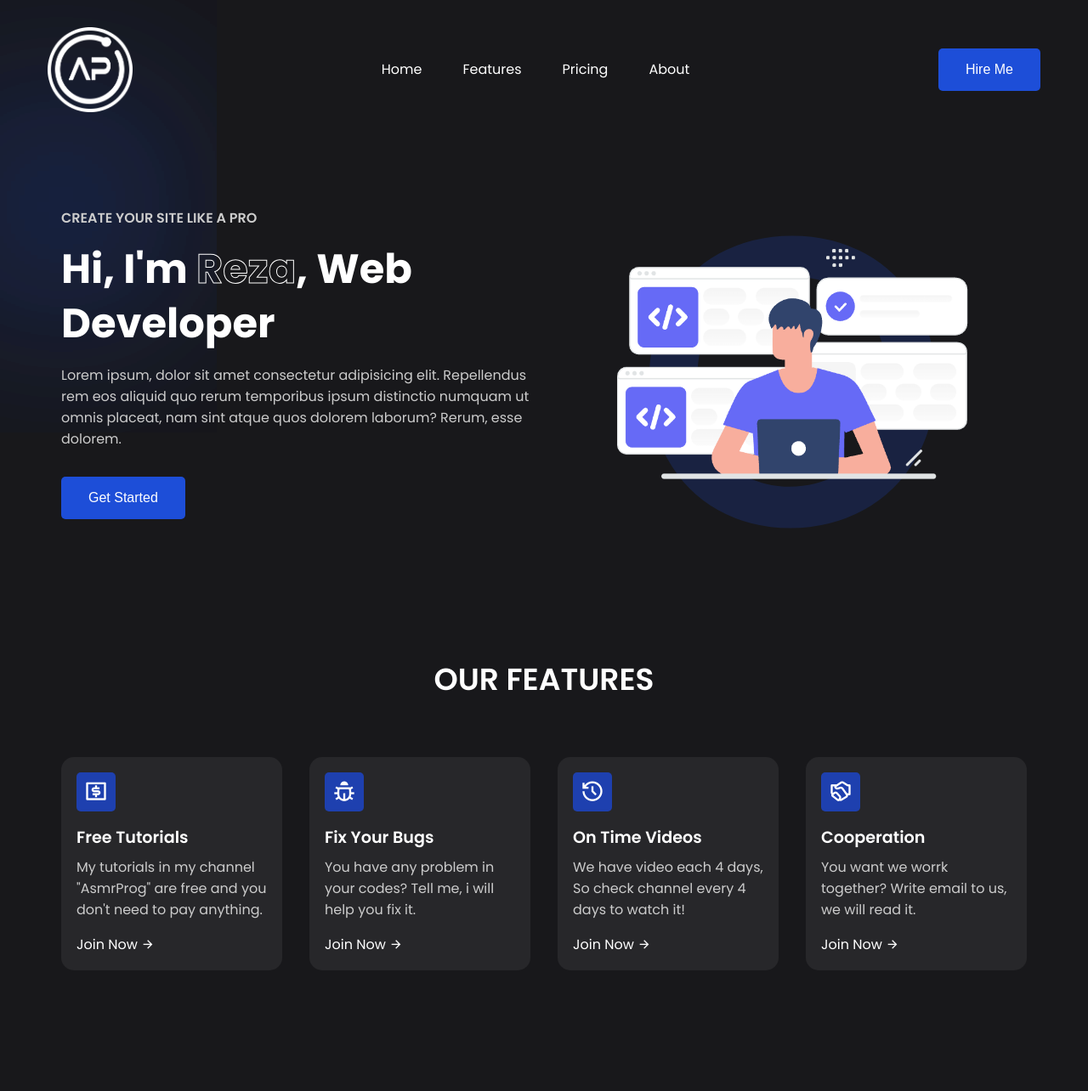
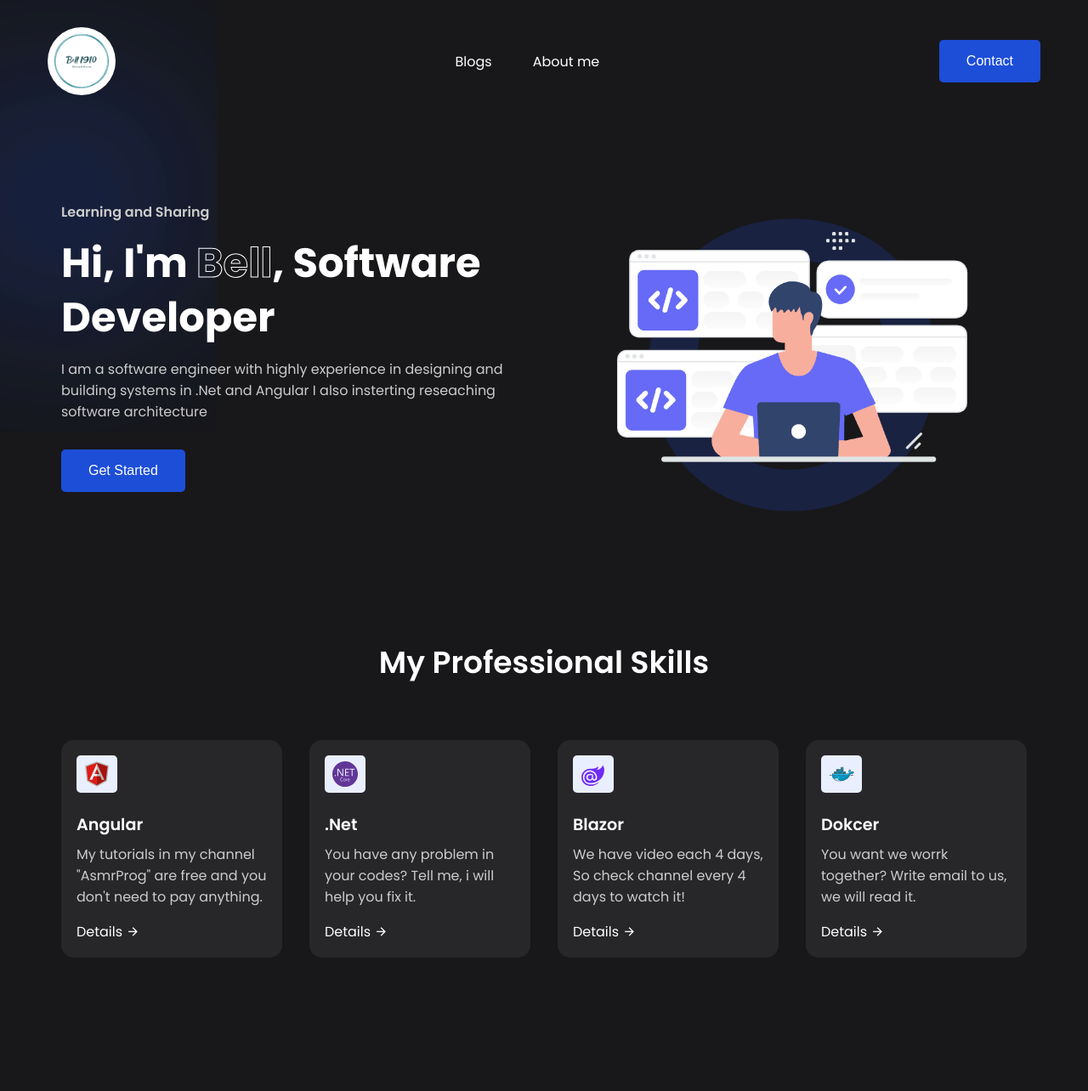
Before and after one commit to anhvuhoangbkhn/anhvuhoangbkhn.github.io, a plain HTML site: page index.html in a window 1280 px wide. Shown: the top 1284 px of the page at 85% size. Drawn offline with nearby package versions, Linux system fonts and the light colour scheme.

Commit message:
Sytlying

```diff
--- a/index.html
+++ b/index.html
@@ -6,37 +6,35 @@
     <meta name="viewport" content="width=device-width, initial-scale=1.0">
     <link rel="stylesheet" href="https://cdnjs.cloudflare.com/ajax/libs/remixicon/3.5.0/remixicon.min.css">
     <link rel="stylesheet" href="style.css">
-    <title>Personal Portfolio #1 | AsmrProg</title>
+    <title>AnhVuHoang | Bell</title>
 </head>
 
 <body>
-
     <nav>
         <div class="nav-logo">
-            <a href="#">
-                <img src="images/logo.png">
+            <a href="#" class="circular--portrait">
+                <img src="images/logo1.png">
             </a>
         </div>
 
         <ul class="nav-links">
-            <li class="link"><a href="#">Home</a></li>
-            <li id="link1" class="link"><a href="#">Features</a></li>
-            <li id="link2" class="link"><a href="#">Pricing</a></li>
-            <li id="link3" class="link"><a href="#">About</a></li>
+            <li class="link"><a href="#">Blogs</a></li>
+            <!-- <li id="link1" class="link"><a href="#">Features</a></li>
+            <li id="link2" class="link"><a href="#">Pricing</a></li> -->
+            <li id="link3" class="link"><a href="#">About me</a></li>
         </ul>
-        <button class="btn">Hire Me</button>
+        <button class="btn">Contact</button>
     </nav>
 
     <header class="container">
         <div class="content">
             <span class="blur"></span>
             <span class="blur"></span>
-            <h4>CREATE YOUR SITE LIKE A PRO</h4>
-            <H1>Hi, I'm <span>Reza</span>, Web Developer</H1>
+            <h4>Learning and Sharing</h4>
+            <H1>Hi, I'm <span>Bell</span>, Software Developer</H1>
             <p>
-                Lorem ipsum, dolor sit amet consectetur adipisicing elit. Repellendus rem eos aliquid quo rerum
-                temporibus ipsum distinctio numquam ut omnis placeat, nam sint atque quos dolorem laborum? Rerum, esse
-                dolorem.
+                I am a software engineer with highly experience in designing and building systems in .Net and Angular
+                <span>I also insterting reseaching software architecture</span>
             </p>
             <button class="btn">Get Started</button>
         </div>
@@ -46,39 +44,47 @@
     </header>
 
     <section class="container">
-        <h2 class="header">OUR FEATURES</h2>
+        <h2 class="header">My Professional Skills</h2>
         <div class="features">
             <div class="card">
-                <span><i class="ri-money-dollar-box-line"></i></span>
-                <h4>Free Tutorials</h4>
+                <span>
+                    <img src="./images/angular.svg" class="card__img">
+                </span>
+                <h4>Angular</h4>
                 <p>
                     My tutorials in my channel "AsmrProg" are free and you don't need to pay anything.
                 </p>
-                <a href="#">Join Now <i class="ri-arrow-right-line"></i></a>
+                <a href="#">Details <i class="ri-arrow-right-line"></i></a>
             </div>
             <div class="card">
-                <span><i class="ri-bug-line"></i></span>
-                <h4>Fix Your Bugs</h4>
+                <span>
+                    <img src="./images/dotnet.svg" class="card__img">
+                </span>
+                <h4>.Net</h4>
                 <p>
                     You have any problem in your codes? Tell me, i will help you fix it.
                 </p>
-                <a href="#">Join Now <i class="ri-arrow-right-line"></i></a>
+                <a href="#">Details <i class="ri-arrow-right-line"></i></a>
             </div>
             <div class="card">
-                <span><i class="ri-history-line"></i></span>
-                <h4>On Time Videos</h4>
+                <span>
+                    <img src="./images/blazor.svg" class="card__img">
+                </span>
+                <h4>Blazor</h4>
                 <p>
                     We have video each 4 days, So check channel every 4 days to watch it!
                 </p>
-                <a href="#">Join Now <i class="ri-arrow-right-line"></i></a>
+                <a href="#">Details <i class="ri-arrow-right-line"></i></a>
             </div>
             <div class="card">
-                <span><i class="ri-shake-hands-line"></i></span>
-                <h4>Cooperation</h4>
+                <span>
+                    <img src="./images/dokcer.svg" class="card__img">
+                </span>
+                <h4>Dokcer</h4>
                 <p>
                     You want we worrk together? Write email to us, we will read it.
                 </p>
-                <a href="#">Join Now <i class="ri-arrow-right-line"></i></a>
+                <a href="#">Details <i class="ri-arrow-right-line"></i></a>
             </div>
         </div>
     </section>
@@ -159,7 +165,7 @@
         <span class="blur"></span>
         <div class="column">
             <div class="logo">
-                <img src="images/logo.png">
+                <img src="images/logo1.png">
             </div>
             <p>
                 Lorem ipsum dolor sit amet consectetur adipisicing elit.
@@ -191,7 +197,7 @@
     </footer>
 
     <div class="copyright">
-        Copyright © 2023 AsmrProg Channel. All Rights Reserved.
+        Copyright © 2023 AnhVuH. All Rights Reserved.
     </div>
 
 
--- a/style.css
+++ b/style.css
@@ -1,6 +1,6 @@
 @import url('https://fonts.googleapis.com/css2?family=Poppins:wght@300;400;500;600;700;800&display=swap');
 
-*{
+* {
     padding: 0;
     margin: 0;
     outline: none;
@@ -8,21 +8,21 @@
     box-sizing: border-box;
 }
 
-img{
+img {
     width: 100%;
     display: flex;
 }
 
-a{
+a {
     text-decoration: none;
 }
 
-body{
+body {
     font-family: 'Poppins', sans-serif;
     background-color: #18181B;
 }
 
-nav{
+nav {
     max-width: 1200px;
     margin: auto;
     padding: 2rem 1rem;
@@ -32,24 +32,24 @@ nav{
     gap: 2rem;
 }
 
-.nav-logo{
+.nav-logo {
     max-width: 100px;
 }
 
-.nav-links{
+.nav-links {
     list-style: none;
     display: flex;
     align-items: center;
     gap: 3rem;
 }
 
-.link a{
+.link a {
     position: relative;
     padding-bottom: 0.75rem;
     color: #fff;
 }
 
-.link a::after{
+.link a::after {
     content: "";
     position: absolute;
     height: 2px;
@@ -60,11 +60,11 @@ nav{
     transition: all 0.3s ease;
 }
 
-.link a:hover::after{
+.link a:hover::after {
     width: 70%;
 }
 
-.btn{
+.btn {
     padding: 1rem 2rem;
     font-size: 1rem;
     color: #fff;
@@ -74,23 +74,23 @@ nav{
     transition: all 0.3s ease;
 }
 
-.btn:hover{
+.btn:hover {
     background-color: #1e40af;
 }
 
-.container{
+.container {
     max-width: 1200px;
     margin: auto;
     padding: 5rem 2rem;
 }
 
-.blur{
+.blur {
     position: absolute;
     box-shadow: 0 0 1000px 50px #1d4ed8;
     z-index: -100;
 }
 
-header{
+header {
     position: relative;
     padding-top: 2rem;
     display: grid;
@@ -99,14 +99,14 @@ header{
     gap: 2rem;
 }
 
-header .content h4{
+header .content h4 {
     margin-bottom: 1rem;
     color: #ccc;
     font-size: 1rem;
     font-weight: 600;
 }
 
-header .content h1{
+header .content h1 {
     color: #fff;
     margin-bottom: 1rem;
     font-size: 3rem;
@@ -114,21 +114,21 @@ header .content h1{
     line-height: 4rem;
 }
 
-header .content h1 span{
+header .content h1 span {
     -webkit-text-fill-color: transparent;
     -webkit-text-stroke: 1px #fff;
 }
 
-header .content p{
+header .content p {
     margin-bottom: 2rem;
     color: #ccc;
 }
 
-header .image{
+header .image {
     position: relative;
 }
 
-header .image::before{
+header .image::before {
     content: "o";
     position: absolute;
     top: 0;
@@ -142,12 +142,12 @@ header .image::before{
     z-index: -100;
 }
 
-header .image img{
+header .image img {
     max-width: 600px;
     margin: auto;
 }
 
-section .header{
+section .header {
     margin-bottom: 1rem;
     color: #fff;
     text-align: center;
@@ -155,14 +155,14 @@ section .header{
     font-weight: 600;
 }
 
-.features{
+.features {
     margin-top: 4rem;
     display: grid;
     grid-template-columns: repeat(4, 1fr);
     gap: 2rem;
 }
 
-.features .card{
+.features .card {
     background-color: #27272a;
     padding: 1rem;
     border: 2px solid transparent;
@@ -170,14 +170,14 @@ section .header{
     transition: all 0.3s ease;
 }
 
-.features .card:hover{
+.features .card:hover {
     background-color: #323232;
     border-color: #fff;
 }
 
-.features .card span{
+.features .card span {
     display: inline-block;
-    background-color: #1e40af;
+    background-color: #eaefff;
     padding: 2px 9px;
     margin-bottom: 1rem;
     font-size: 1.75rem;
@@ -185,42 +185,42 @@ section .header{
     border-radius: 5px;
 }
 
-.features .card h4{
+.features .card h4 {
     margin-bottom: 0.5rem;
     color: #fff;
     font-size: 1.2rem;
     font-weight: 600;
 }
 
-.features .card p{
+.features .card p {
     color: #ccc;
     margin-bottom: 1rem;
 }
 
-.features .card a{
+.features .card a {
     color: #fff;
     transition: all 0.3s ease;
 }
 
-.features .card a:hover{
+.features .card a:hover {
     color: #1e40af;
 }
 
-.sub-header{
+.sub-header {
     max-width: 600px;
     margin: auto;
     text-align: center;
     color: #ccc;
 }
 
-.pricing{
+.pricing {
     margin-top: 4rem;
     display: grid;
     grid-template-columns: repeat(3, 1fr);
     gap: 2rem;
 }
 
-.pricing .card{
+.pricing .card {
     padding: 3rem 2rem;
     background-color: #27272a;
     display: flex;
@@ -230,24 +230,24 @@ section .header{
     transition: all 0.3s ease;
 }
 
-.pricing .card:hover{
+.pricing .card:hover {
     background-color: #323232;
     border-color: #fff;
 }
 
-.pricing .card .content{
+.pricing .card .content {
     flex: 1;
     margin-bottom: 2rem;
 }
 
-.pricing .card h4{
+.pricing .card h4 {
     margin-bottom: 1rem;
     color: #fff;
     font-size: 1.2rem;
     font-weight: 500;
 }
 
-.pricing .card h3{
+.pricing .card h3 {
     color: #fff;
     padding-bottom: 1rem;
     margin-bottom: 2rem;
@@ -256,52 +256,55 @@ section .header{
     border-bottom: 2px dashed #fff;
 }
 
-.pricing .card p{
+.pricing .card p {
     color: #fff;
     margin-bottom: 0.75rem;
 }
 
-.pricing .card p i{
+.pricing .card p i {
     color: #ccc;
     font-size: 1.2rem;
     margin-right: 0.3rem;
 }
 
-.pricing .card button{
+.pricing .card button {
     color: #fff;
     background-color: transparent;
     border: 2px solid #fff;
 }
 
-.pricing .card button:hover{
+.pricing .card button:hover {
     background-color: #1e40af;
     border-color: #1e40af;
 }
 
-footer{
+footer {
     position: relative;
     display: grid;
     grid-template-columns: 400px repeat(3, 1fr);
     gap: 2rem;
 }
 
-footer .column .logo{
+footer .column .logo img {
     max-width: 100px;
     margin-bottom: 2rem;
+    width: 80px;
+    height: 80px;
+    border-radius: 50%;
 }
 
-footer .column p{
+footer .column p {
     color: #ccc;
     margin-bottom: 2rem;
 }
 
-footer .column .socials{
+footer .column .socials {
     display: flex;
     align-items: center;
     gap: 1rem;
 }
 
-footer .column .socials a{
+footer .column .socials a {
     color: #ccc;
     border: 1px solid #ccc;
     padding: 5px 10px;
@@ -310,31 +313,31 @@ footer .column .socials a{
     transition: all 0.3s ease;
 }
 
-footer .column .socials a:hover{
+footer .column .socials a:hover {
     color: #fff;
     background-color: #1d4ed8;
     border-color: #1d4ed8;
 }
 
-footer .column h4{
+footer .column h4 {
     color: #fff;
     margin-bottom: 2rem;
     font-size: 1.2rem;
     font-weight: 500;
 }
 
-footer .column > a{
+footer .column>a {
     display: block;
     color: #ccc;
     margin-bottom: 1rem;
     transition: all 0.3s ease;
 }
 
-footer .column > a:hover{
+footer .column>a:hover {
     color: #1d4ed8;
 }
 
-.copyright{
+.copyright {
     max-width: 1200px;
     margin: auto;
     padding: 1rem;
@@ -342,42 +345,57 @@ footer .column > a:hover{
     font-size: 0.8rem;
     text-align: center;
 }
+.circular--portrait img {
+    width: 80px;
+    height: 80px;
+    border-radius: 50%;
+}
 
-@media (width < 900px){
-    .nav-links{
+.card__img {
+    width: 30px;
+    height: 40px;
+}
+
+@media (width < 900px) {
+    .nav-links {
         display: none;
     }
-    header{
+
+    header {
         grid-template-columns: repeat(1, 1fr);
     }
-    header .image{
+
+    header .image {
         grid-area: 1/1/2/2;
     }
-    .features{
+
+    .features {
         grid-template-columns: repeat(2, 1fr);
     }
-    .pricing{
+
+    .pricing {
         grid-template-columns: repeat(2, 1fr);
     }
-    footer{
+
+    footer {
         grid-template-columns: 1fr 200px;
     }
 }
 
-@media (width < 600px){
-    header .image::before{
+@media (width < 600px) {
+    header .image::before {
         display: none;
     }
 
-    .features{
+    .features {
         grid-template-columns: repeat(1, 1fr);
     }
 
-    .pricing{
+    .pricing {
         grid-template-columns: repeat(1, 1fr);
     }
 
-    footer{
+    footer {
         grid-template-columns: 1fr 150px;
     }
 }
```
Also changed, not shown: images/angular.svg (added), images/blazor.svg (added), images/dokcer.svg (added), images/dotnet.svg (added), images/logo.png (deleted), images/logo1.png (added).
